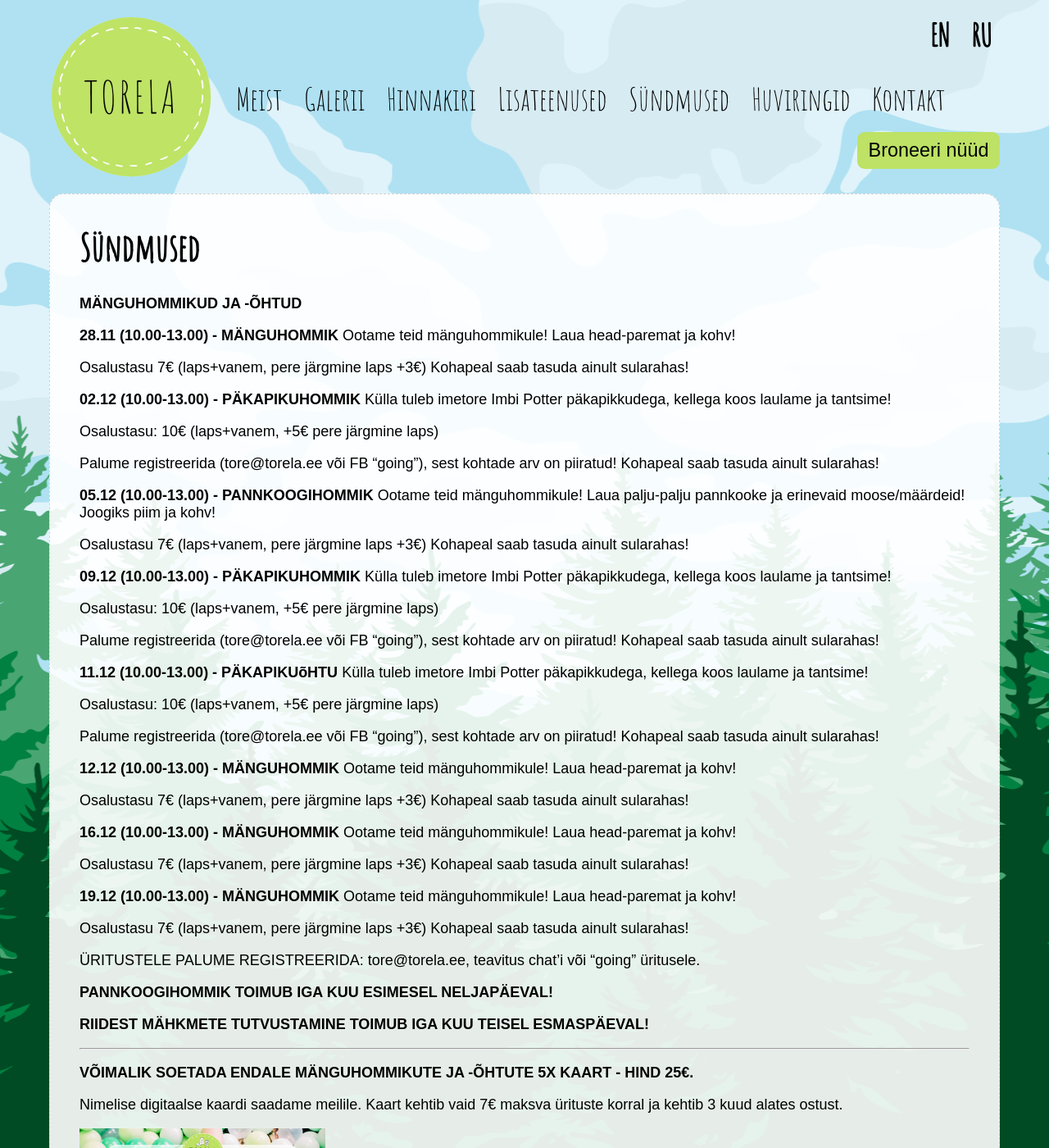
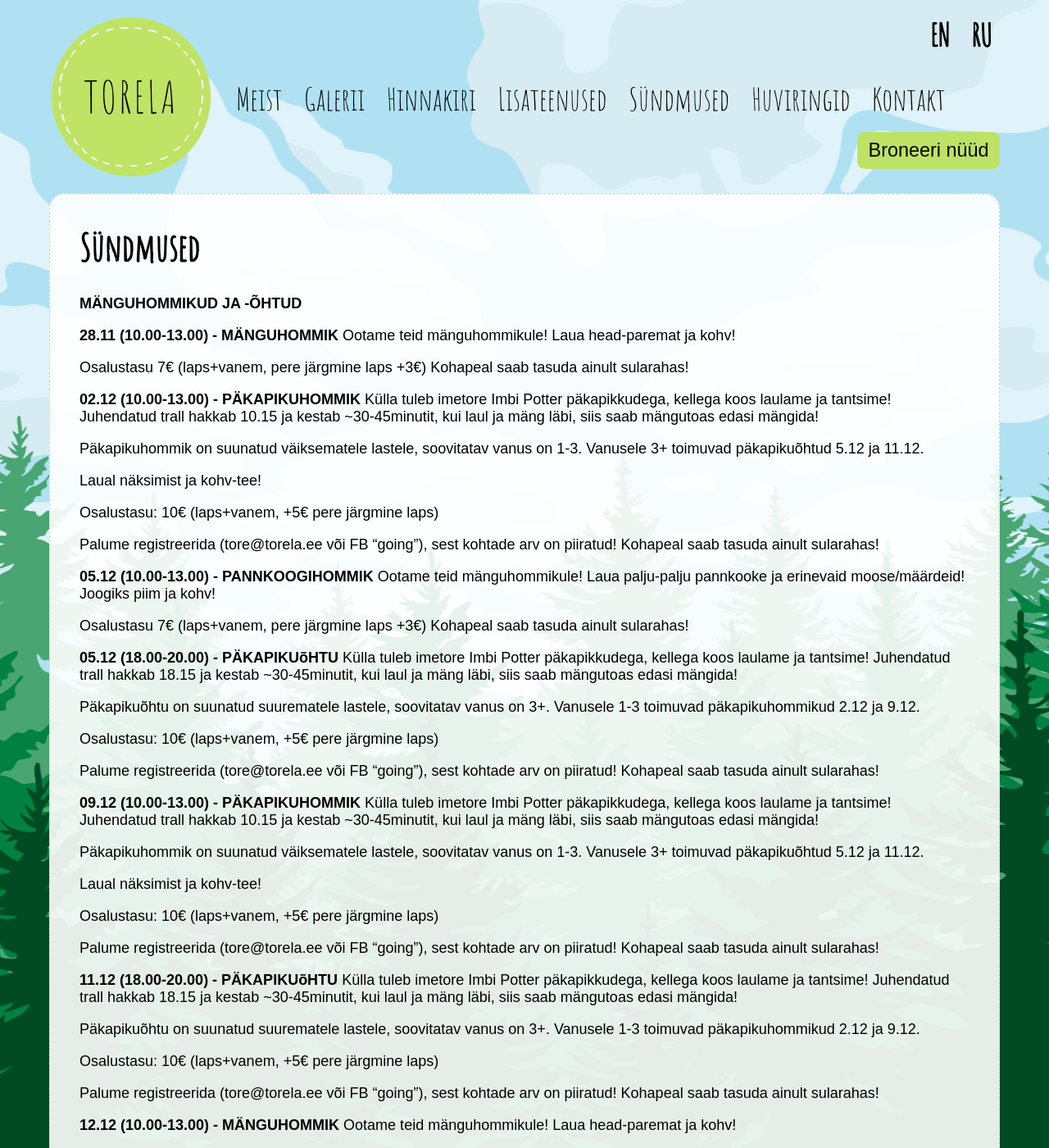
Before and after one commit to mypsik/torela, a Jekyll site: the page built from syndmused/index.md, in a window 1280 px wide and 1400 px high. Shown: the whole window at 82% size. Built offline with Jekyll 4.4.1, drawn with Linux system fonts in a browser that asks for light colours.

Commit message:
Update index.md

```diff
--- a/syndmused/index.md
+++ b/syndmused/index.md
@@ -19,6 +19,12 @@ Kohapeal saab tasuda ainult sularahas!
 
 **02.12 (10.00-13.00) - PÄKAPIKUHOMMIK**
 Külla tuleb imetore Imbi Potter päkapikkudega, kellega koos laulame ja tantsime!
+Juhendatud trall hakkab 10.15 ja kestab ~30-45minutit, kui laul ja mäng läbi, siis saab mängutoas edasi mängida!
+
+Päkapikuhommik on suunatud väiksematele lastele, soovitatav vanus on 1-3.
+Vanusele 3+ toimuvad päkapikuõhtud 5.12 ja 11.12.
+
+Laual näksimist ja kohv-tee!
 
 Osalustasu: 10€ (laps+vanem, +5€ pere järgmine laps)
 
@@ -33,8 +39,12 @@ Osalustasu 7€ (laps+vanem, pere järgmine laps +3€)
 Kohapeal saab tasuda ainult sularahas!
 
 
-**09.12 (10.00-13.00) - PÄKAPIKUHOMMIK**
+**05.12 (18.00-20.00) - PÄKAPIKUõHTU**
 Külla tuleb imetore Imbi Potter päkapikkudega, kellega koos laulame ja tantsime!
+Juhendatud trall hakkab 18.15 ja kestab ~30-45minutit, kui laul ja mäng läbi, siis saab mängutoas edasi mängida!
+
+Päkapikuõhtu on suunatud suurematele lastele, soovitatav vanus on  3+.
+Vanusele 1-3 toimuvad päkapikuhommikud 2.12 ja 9.12.
 
 Osalustasu: 10€ (laps+vanem, +5€ pere järgmine laps)
 
@@ -42,8 +52,27 @@ Palume registreerida (tore@torela.ee või FB "going"), sest kohtade arv on piira
 Kohapeal saab tasuda ainult sularahas!
 
 
-**11.12 (10.00-13.00) - PÄKAPIKUõHTU**
+**09.12 (10.00-13.00) - PÄKAPIKUHOMMIK**
 Külla tuleb imetore Imbi Potter päkapikkudega, kellega koos laulame ja tantsime!
+Juhendatud trall hakkab 10.15 ja kestab ~30-45minutit, kui laul ja mäng läbi, siis saab mängutoas edasi mängida!
+
+Päkapikuhommik on suunatud väiksematele lastele, soovitatav vanus on 1-3.
+Vanusele 3+ toimuvad päkapikuõhtud 5.12 ja 11.12.
+
+Laual näksimist ja kohv-tee!
+
+Osalustasu: 10€ (laps+vanem, +5€ pere järgmine laps)
+
+Palume registreerida (tore@torela.ee või FB "going"), sest kohtade arv on piiratud!
+Kohapeal saab tasuda ainult sularahas!
+
+
+**11.12 (18.00-20.00) - PÄKAPIKUõHTU**
+Külla tuleb imetore Imbi Potter päkapikkudega, kellega koos laulame ja tantsime!
+Juhendatud trall hakkab 18.15 ja kestab ~30-45minutit, kui laul ja mäng läbi, siis saab mängutoas edasi mängida!
+
+Päkapikuõhtu on suunatud suurematele lastele, soovitatav vanus on  3+.
+Vanusele 1-3 toimuvad päkapikuhommikud 2.12 ja 9.12.
 
 Osalustasu: 10€ (laps+vanem, +5€ pere järgmine laps)
 
@@ -58,13 +87,11 @@ Osalustasu 7€ (laps+vanem, pere järgmine laps +3€)
 Kohapeal saab tasuda ainult sularahas!
 
 
-
 **16.12 (10.00-13.00) - MÄNGUHOMMIK**
 Ootame teid mänguhommikule! Laua head-paremat ja kohv!
 
 Osalustasu 7€ (laps+vanem, pere järgmine laps +3€)
 Kohapeal saab tasuda ainult sularahas!
-
 
 
 **19.12 (10.00-13.00) - MÄNGUHOMMIK**
```
